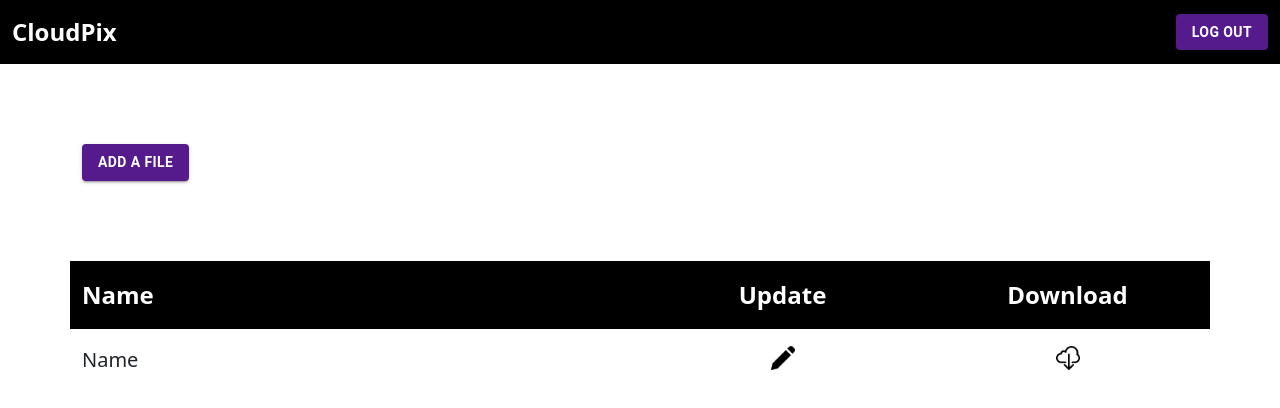
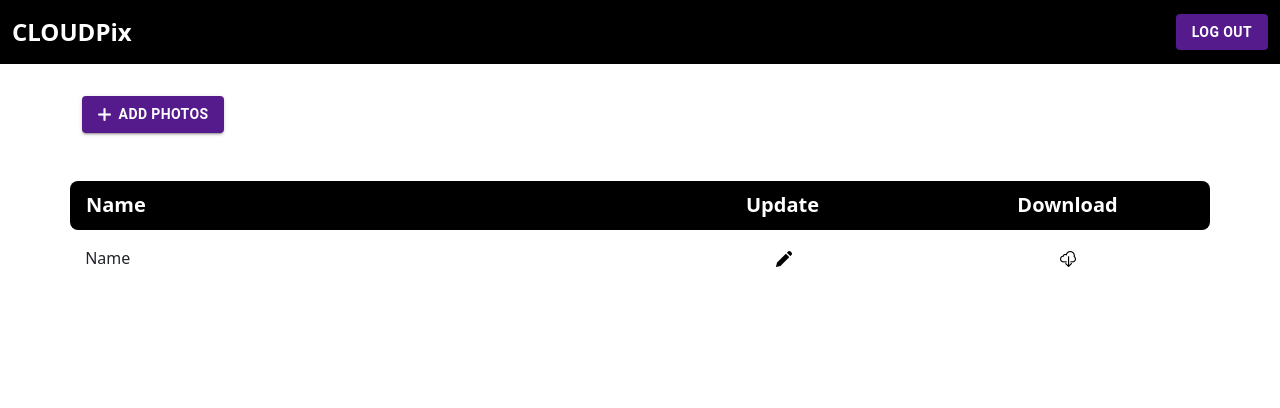
Before and after one commit to chenukas/ssd-oauth, a React (Create React App) app in the folder oauth-fe/: page /files in a window 1280 px wide. Shown: the top 408 px of the page. Built offline with nearby package versions, Linux system fonts and the light colour scheme.

Commit message:
feat: added a form on modal

```diff
--- a/oauth-fe/src/components/Navbar/index.js
+++ b/oauth-fe/src/components/Navbar/index.js
@@ -7,7 +7,7 @@ const Navbar = () => {
     <div>
       <nav class="navbar navbar-dark" style={{height: '4rem', backgroundColor: '#000000' }}>
         <div class="container-fluid">
-          <span class="navbar-brand mb-0 h1 fw-bolder fs-4">CloudPix</span>
+          <span class="navbar-brand mb-0 h1 fw-bolder fs-4">CLOUDPix</span>
           <Button
             variant="contained"
             style={{ backgroundColor: "#551a8b", color: "#fff", fontWeight: "bold" }}
--- a/oauth-fe/src/components/displayFiles/index.js
+++ b/oauth-fe/src/components/displayFiles/index.js
@@ -3,27 +3,58 @@ import './styles.css';
 import { Button } from "@material-ui/core";
 import download from '../../images/download.png';
 import edit from '../../images/edit.png';
+import add from '../../images/add.png';
 
 const DisplayFiles = () => {
   return (
     <div className="container">
-      <div className="row" style={{ marginBottom: "5rem", marginTop: "5rem" }}>
+      <div className="row" style={{ marginBottom: "3rem", marginTop: "2rem" }}>
         <div>
           <Button
             variant="contained"
             style={{ backgroundColor: "#551a8b", color: "#fff", fontWeight: "bold" }}
+            className="btn-text"
+            data-bs-toggle="modal" data-bs-target="#staticBackdrop"
           >
-            Add a file
+            <img src={add} style={{ height: '0.8rem', width: '0.8rem' }} alt="add" />
+            &nbsp; Add Photos
           </Button>
         </div>
       </div>
+
+    {/* Modal */}
+    <div class="modal fade" id="staticBackdrop" data-bs-backdrop="static" data-bs-keyboard="false" tabindex="-1" aria-labelledby="staticBackdropLabel" aria-hidden="true">
+    <div class="modal-dialog">
+        <div class="modal-content">
+        <div class="modal-header">
+            <h5 class="modal-title" id="staticBackdropLabel">Add a new Photo</h5>
+            <button type="button" class="btn-close" data-bs-dismiss="modal" aria-label="Close"></button>
+        </div>
+        <div class="modal-body">
+            <form>
+            <div class="mb-3">
+                <label for="formFileMultiple" class="form-label">Multiple files input example</label>
+                <input class="form-control" type="file" id="formFileMultiple" multiple />
+            </div>
+            </form>
+        </div>
+        <div class="modal-footer">
+            <button type="button" class="btn btn-secondary" data-bs-dismiss="modal">Close</button>
+            <button type="button" class="btn btn-dark" style={{ backgroundColor: "#551a8b", color: "#fff", fontWeight: "bold" }}>
+                Save
+            </button>
+        </div>
+        </div>
+    </div>
+    </div>
+
       <div className="row table-head" >
-        <div className="col-6 fw-bold fs-4" style={{textAlign: 'left'}}>Name</div>
-        <div className="col-3 fw-bold fs-4">Update</div>
-        <div className="col-3 fw-bold fs-4">Download</div>
+        <div className="col-6 fw-bold fs-5" style={{textAlign: 'left', paddingLeft: '1rem'}}>Name</div>
+        <div className="col-3 fw-bold fs-5">Update</div>
+        <div className="col-3 fw-bold fs-5">Download</div>
       </div>
-      <div className="row" style={{marginBottom: '0.5rem', textAlign: 'center'}}>
-        <div className="col-6 fs-5" style={{textAlign: 'left'}}>Name</div>
+      <div className="row" style={{marginBottom: '0.5rem', textAlign: 'center', paddingLeft: '0.2rem'}}>
+        <div className="col-6 fs-6" style={{textAlign: 'left'}}>Name</div>
         <div className="col-3">
             <div>
             <img src={edit} className="file-icons" alt="edit" />
--- a/oauth-fe/src/components/displayFiles/styles.css
+++ b/oauth-fe/src/components/displayFiles/styles.css
@@ -1,6 +1,6 @@
 .file-icons {
-  height: 1.5rem;
-  width: 1.5rem;
+  height: 1rem;
+  width: 1rem;
   align-items: center;
   justify-content: center;
 }
@@ -8,8 +8,15 @@
 .table-head {
     margin-bottom: 1rem;
     background: #000000;
+    border-radius: 0.5rem;
     color: #fff;
-    padding-bottom: 1rem;
-    padding-top: 1rem;
+    padding-bottom: 0.6rem;
+    padding-top: 0.6rem;
     text-align: center;
 }
+
+.btn-text {
+    display: flex;
+    align-items: center;
+    justify-content: center;
+}
```
Also changed, not shown: oauth-fe/src/images/add.png (added).
